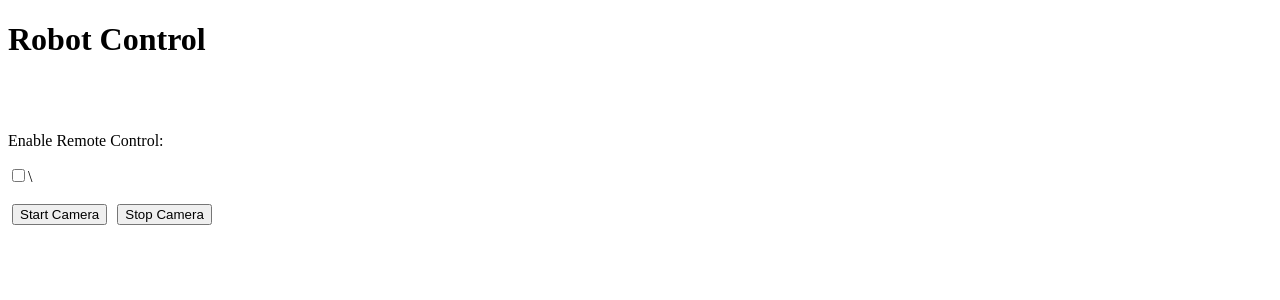
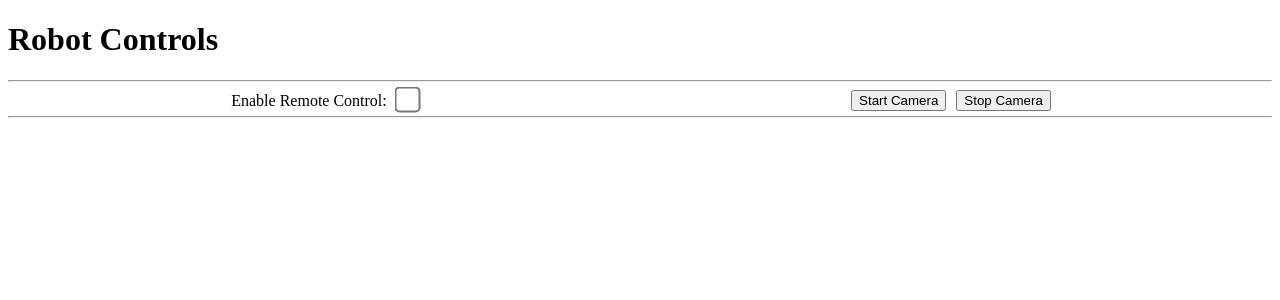
Before and after one commit to n1ghtBl00d/WebRobotControl, a Flask app: page / in a window 1280 px wide. Shown: the top 300 px of the page. Run offline with Flask 2, Linux system fonts and the light colour scheme.

Commit message:
Updated formatting of index.html

```diff
--- a/templates/index.html
+++ b/templates/index.html
@@ -1,11 +1,12 @@
 <!DOCTYPE html>
 <html>
+
 <head>
     <title>Robot Control</title>
     <meta name="viewport" content="width=device-width, initial-scale=1" />
-        <script type="text/javascript" src="/static/js/jquery-3.6.0.min.js" ></script>
+    <script type="text/javascript" src="/static/js/jquery-3.6.0.min.js"></script>
     <script type="text/javascript" src="/static/js/socket.io.min.js"></script>
-        <script type="text/javascript" src="/static/js/gamepad.js" ></script>
+    <script type="text/javascript" src="/static/js/gamepad.js"></script>
 
     <style>
         button {
@@ -13,24 +14,24 @@
         }
     </style>
 </head>
+
 <body>
-        <h1>Robot Control</h1>
+    <h1>Robot Controls</h1>
+    <hr>
+    <div style="text-align: center;">
+        <div style="width: 50%; float: left;">
+            <span>Enable Remote Control:</span>
+            <input type="checkbox" id="listenerActive" value="unchecked" style="margin-left: 10px;transform: scale(2)">
+        </div>
+        <div style="width: 50%; float: right;">
+            <button id="startCam">Start Camera</button><button id="stopCam">Stop Camera</button>
+        </div>
+    </div>
     <br>
-        <!-- <p>Initialize Robot Libraries</p>
-        <p>
-            <button id="enableRC">Self-Balance</button>
-            <button id="enableTank">Tank Drive</button>
-        </p>
+    <hr>
     <br>
     <br>
-        <p>Robot Type Initialized: <span id="RobotLib">None</span></p>
-        <button id="ResetRobotLib">Reset</button> -->
-        <br>
-        <p>Enable Remote Control:</p>
-        <input type="checkbox" id="listenerActive" value="unchecked" style="padding-left: 10px" >\
-        <br>
-        <br>
-        <img id="camFeed" src="">
-        <button id="startCam">Start Camera</button><button id="stopCam">Stop Camera</button>
+    <img id="camFeed" src="" style="width:50%;margin:auto;">
 </body>
+
 </html>
```
Lines whose indentation alone changed are shown as unchanged.
